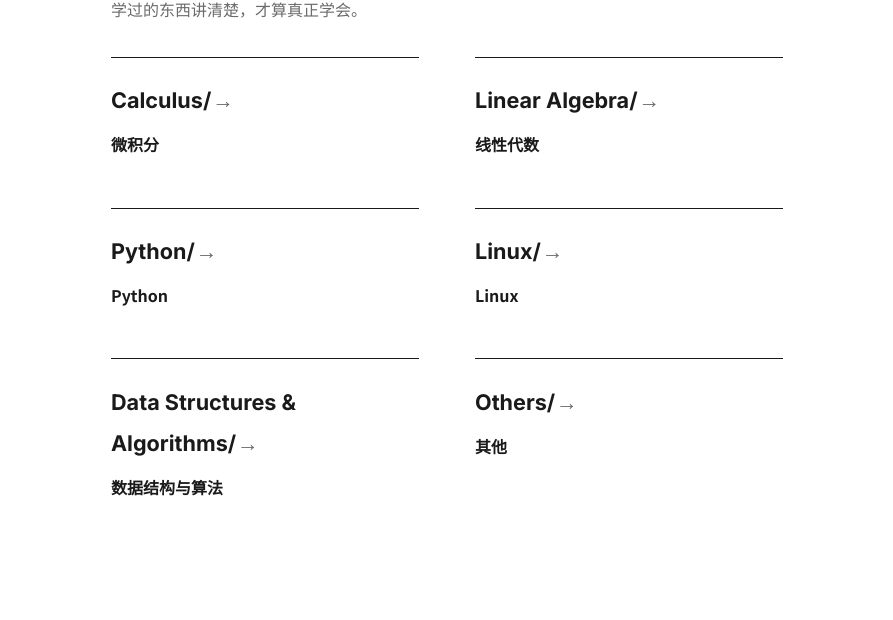
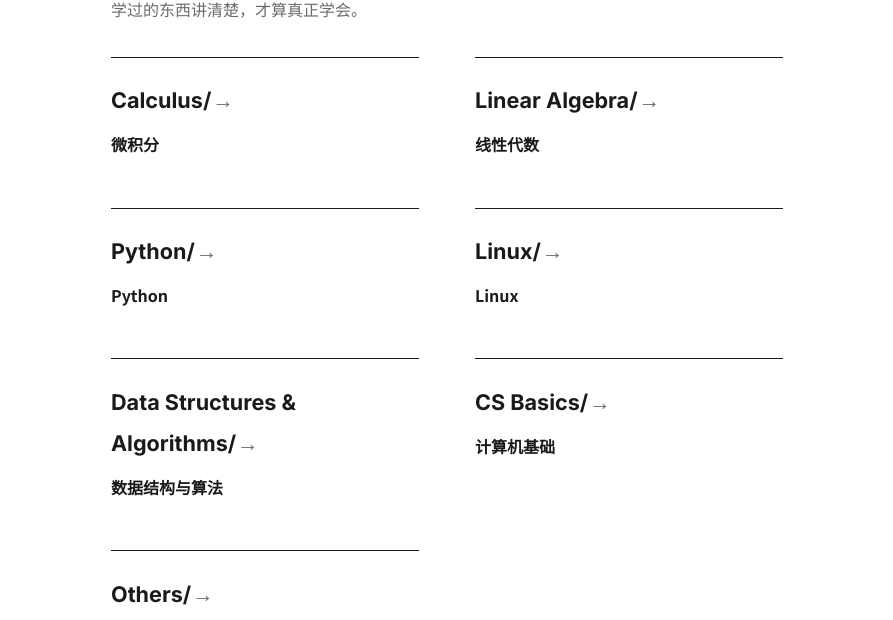
Before and after one commit to Fqagr/Fqagr.github.io, a plain HTML site: page notes.html in a window 1280 px wide. Shown: the part 180-800 px from the top of the page, without its empty margins (193-1086 px from the left). Drawn offline with Linux system fonts and the light colour scheme.

Commit message:
Add CS Basics category; classify bit-manipulation notes

```diff
--- a/notes.html
+++ b/notes.html
@@ -37,6 +37,7 @@
       { key: "python",        zh: "Python",           en: "Python" },
       { key: "linux",         zh: "Linux",            en: "Linux" },
       { key: "dsa",           zh: "数据结构与算法",   en: "Data Structures & Algorithms" },
+      { key: "cs-basics",     zh: "计算机基础",       en: "CS Basics" },
       { key: "others",        zh: "其他",             en: "Others" }
     ];
     var cat = new URLSearchParams(location.search).get("cat");
```
Also changed, not shown: 1 other file.
